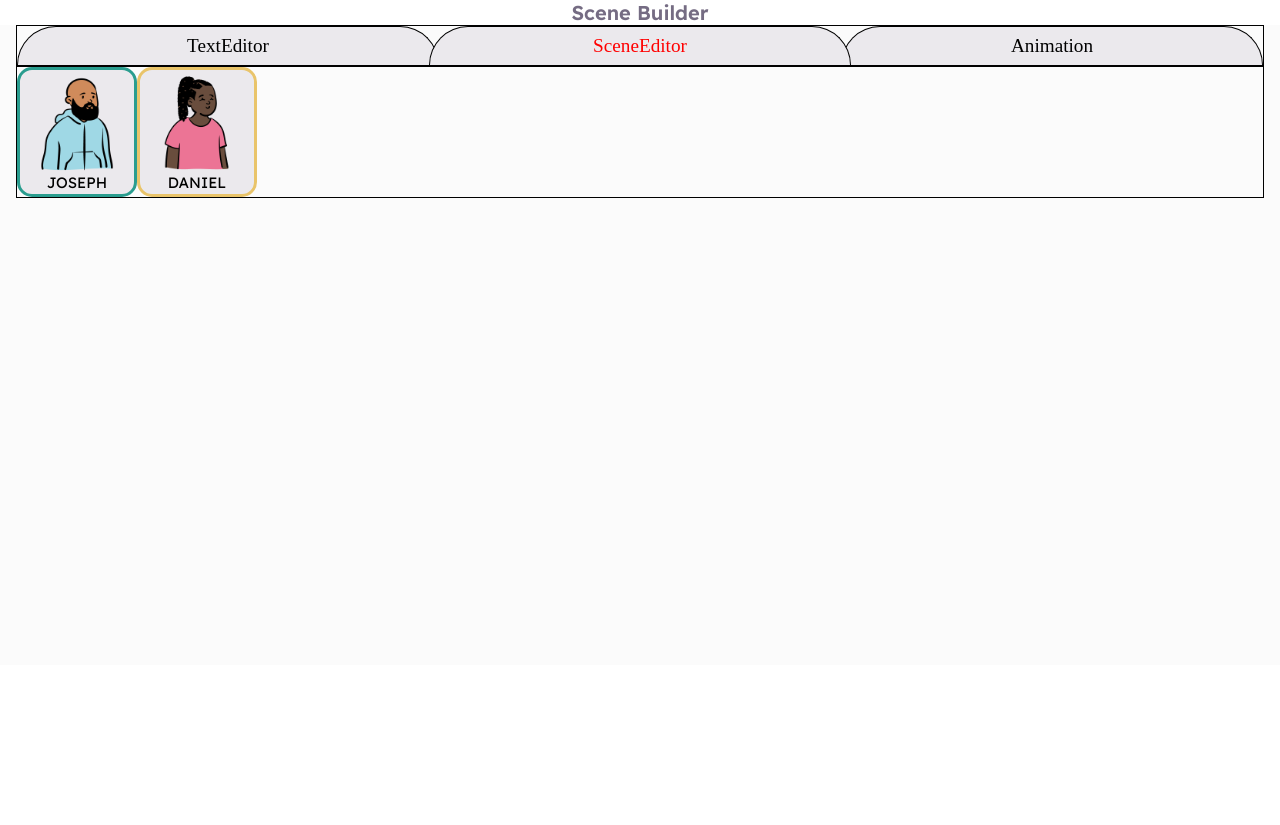
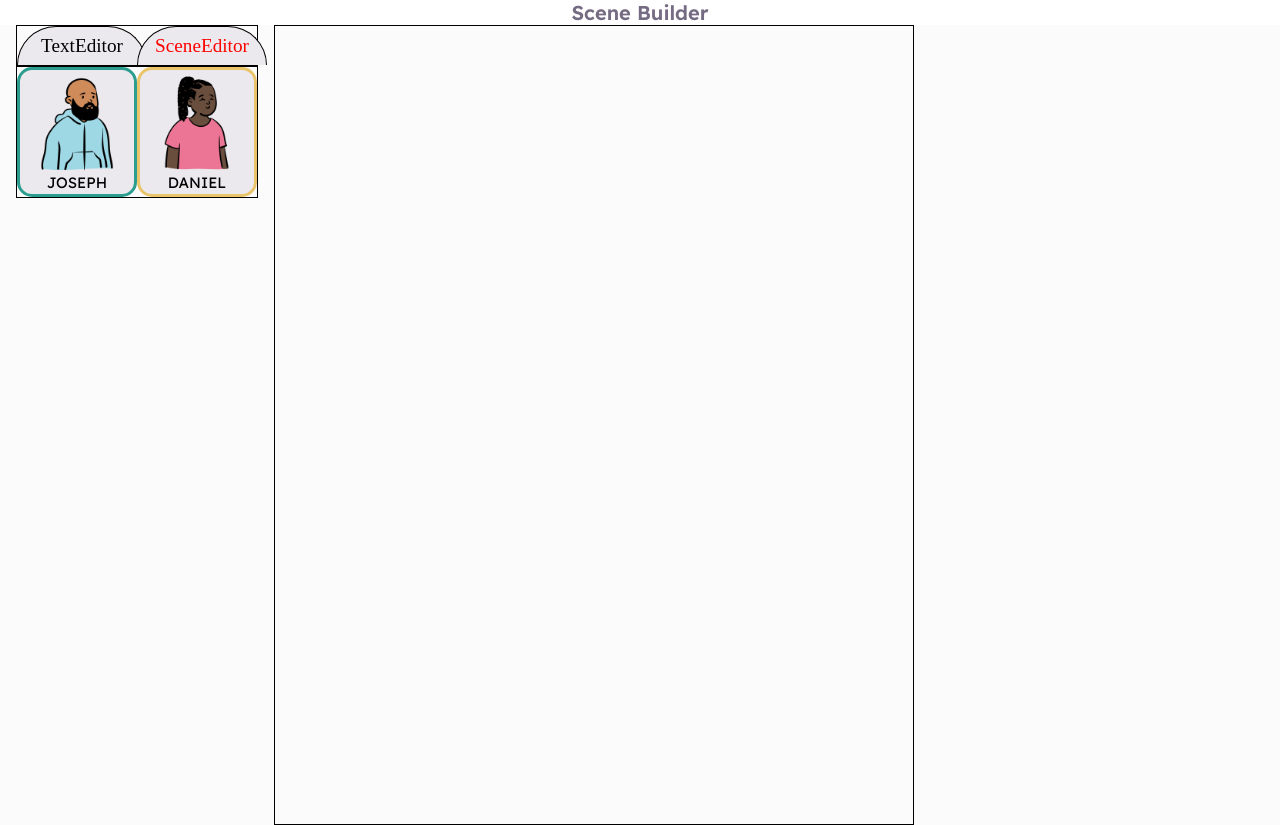
Before and after one commit to hangingpulse/scene-builder, a React (Create React App) app: page / in a window 1280 px wide. Before the commit the page ends 800 px from the top, so only its background shows below. Built offline with nearby package versions, Linux system fonts and the light colour scheme.

Commit message:
get window width in react

```diff
--- a/src/components/pagecomponents/Main/Main.js
+++ b/src/components/pagecomponents/Main/Main.js
@@ -1,13 +1,25 @@
 import React, { useState } from "react";
+import { useEffect } from "react/cjs/react.development";
 import Animation from "../../editorcomponents/Animation";
 import SceneEditor from "../../editorcomponents/SceneEditor";
 import TextEditor from "../../editorcomponents/TextEditor/TextEditor";
-import { MainContainer, EditorContainer, TabBar, TabItem } from "./Main.style";
+import {
+    MainContainer,
+    EditorContainer,
+    TabBar,
+    TabItem,
+    AnimationContainer,
+} from "./Main.style";
 
 function Main() {
     const [selectedTab, setSelectedTab] = useState("SceneEditor");
 
-    console.log(window.innerWidth);
+    const [windowWidth, setWindowWidth] = useState(window.innerWidth);
+
+    const handleResize = () => {
+        setWindowWidth(window.innerWidth);
+    };
+    window.addEventListener("resize", handleResize);
 
     const handleTab = (e) => {
         setSelectedTab(e.target.innerText);
@@ -26,6 +38,36 @@ function Main() {
         }
     };
 
+    if (windowWidth >= 1024) {
+        return (
+            <MainContainer flex="row">
+                <div className="MainContent">
+                    <TabBar>
+                        <TabItem
+                            active={selectedTab === "TextEditor" ? true : false}
+                            onClick={(e) => handleTab(e)}
+                            marginRight="-2rem"
+                            marginLeft="0"
+                        >
+                            TextEditor
+                        </TabItem>
+                        <TabItem
+                            active={
+                                selectedTab === "SceneEditor" ? true : false
+                            }
+                            onClick={(e) => handleTab(e)}
+                            marginRight="-1rem"
+                            marginLeft="-1rem"
+                        >
+                            SceneEditor
+                        </TabItem>
+                    </TabBar>
+                    <EditorContainer>{showTab()}</EditorContainer>
+                </div>
+                <AnimationContainer></AnimationContainer>
+            </MainContainer>
+        );
+    } else {
         return (
             <MainContainer>
                 <TabBar>
@@ -58,6 +100,7 @@ function Main() {
             </MainContainer>
         );
     }
+}
 
 export default Main;
 
--- a/src/components/pagecomponents/Main/Main.style.js
+++ b/src/components/pagecomponents/Main/Main.style.js
@@ -1,6 +1,8 @@
 import styled from "styled-components";
 
 const MainContainer = styled.div`
+    display: flex;
+    flex-direction: ${(props) => props.flex};
     width: 100%;
     min-height: 80vh;
     background-color: ${(props) => props.theme.colors.background};
@@ -15,6 +17,8 @@ const EditorContainer = styled.div`
 
 const AnimationContainer = styled.div`
     border: 1px solid black;
+    width: 50%;
+    height: 100vh;
 `;
 
 const TabBar = styled.div`
```
Lines whose indentation alone changed are shown as unchanged.
